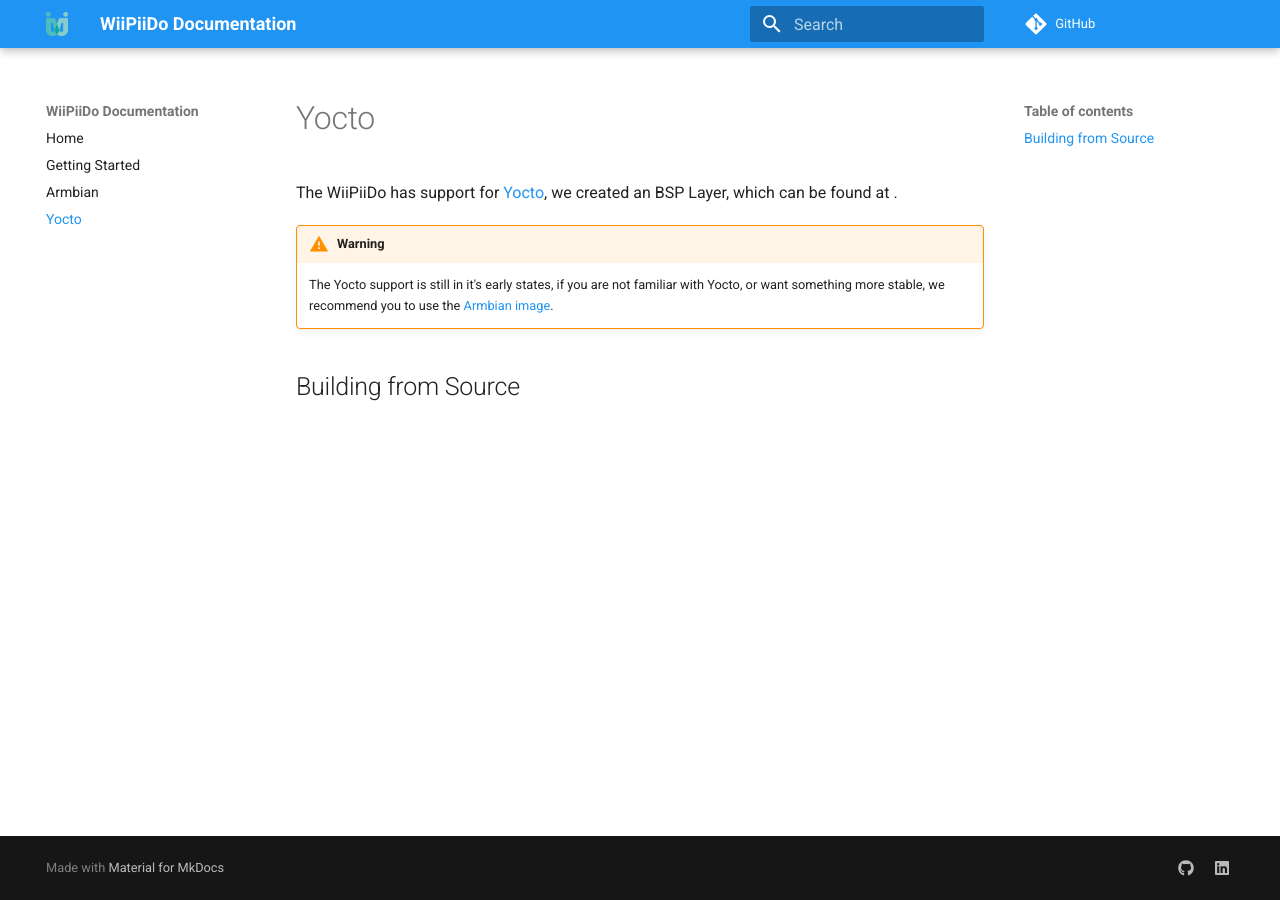
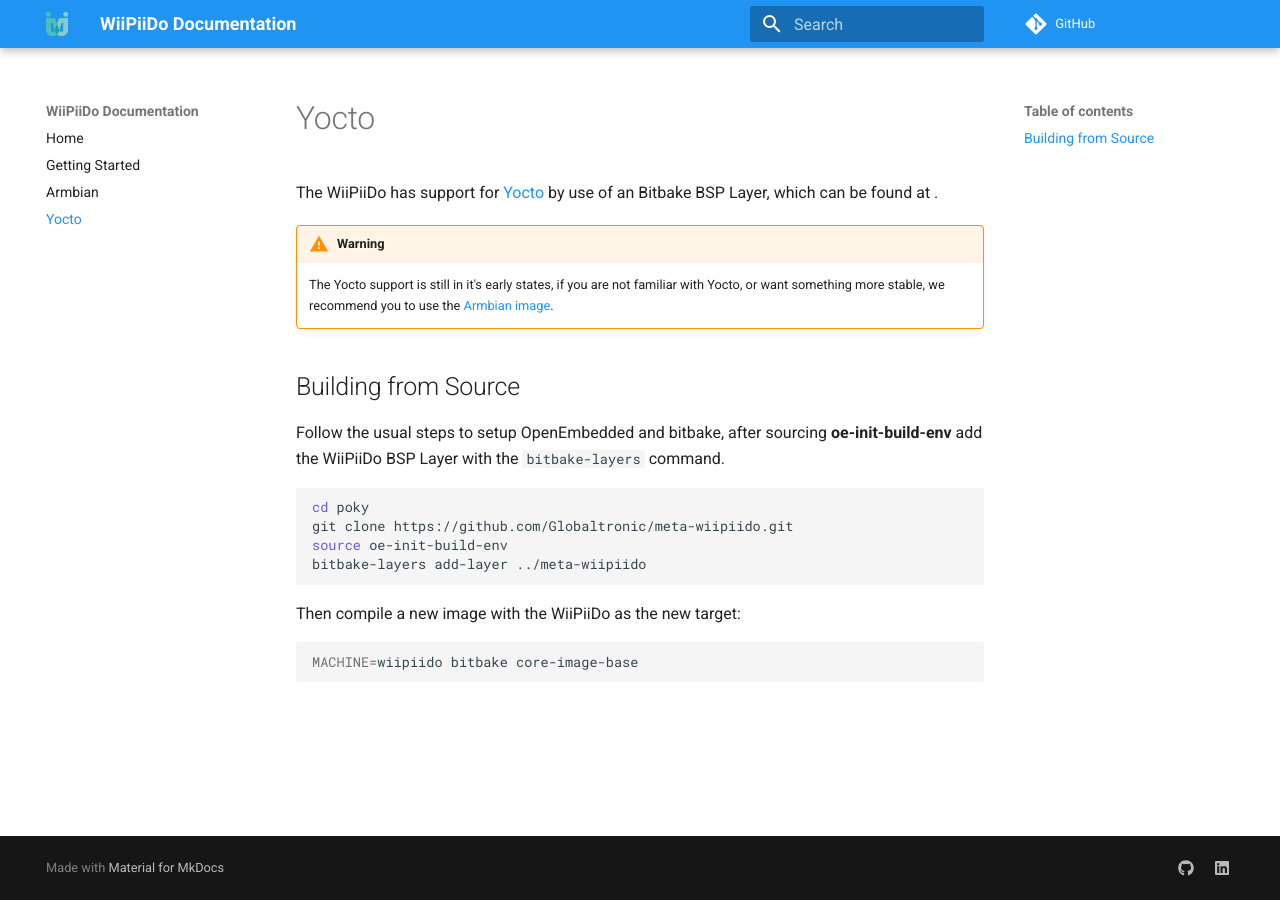
Before and after one commit to Globaltronic/wiipiido-docs, an MkDocs documentation site: the page built from docs/yocto.md, in a window 1280 px wide. Built offline with MkDocs 1.6.1 and Material for MkDocs 9.7.7, drawn with Linux system fonts in a browser that asks for light colours; comment, search, counter and statistics services are not loaded.

Commit message:
Added some basic steps for building the Yocto image

````diff
--- a/docs/yocto.md
+++ b/docs/yocto.md
@@ -1,8 +1,24 @@
-The WiiPiiDo has support for [Yocto](https://www.yoctoproject.org/),
-we created an BSP Layer, which can be found at <a class="fa fa-github" href="https://github.com/Globaltronic/meta-wiipiido"></a>.
+The WiiPiiDo has support for [Yocto](https://www.yoctoproject.org/)
+by use of an Bitbake BSP Layer, which can be found at <a class="fa fa-github" href="https://github.com/Globaltronic/meta-wiipiido"></a>.
 
 !!! warning
     The Yocto support is still in it's early states, if you are not familiar with Yocto,
     or want something more stable, we recommend you to use the [Armbian image](getting-started.md).
 
 ## Building from Source
+
+Follow the usual steps to setup OpenEmbedded and bitbake,
+after sourcing **oe-init-build-env** add the WiiPiiDo BSP Layer with the `bitbake-layers` command.
+
+```bash
+cd poky
+git clone https://github.com/Globaltronic/meta-wiipiido.git
+source oe-init-build-env
+bitbake-layers add-layer ../meta-wiipiido
+```
+
+Then compile a new image with the WiiPiiDo as the new target:
+
+```bash
+MACHINE=wiipiido bitbake core-image-base
+```
````
